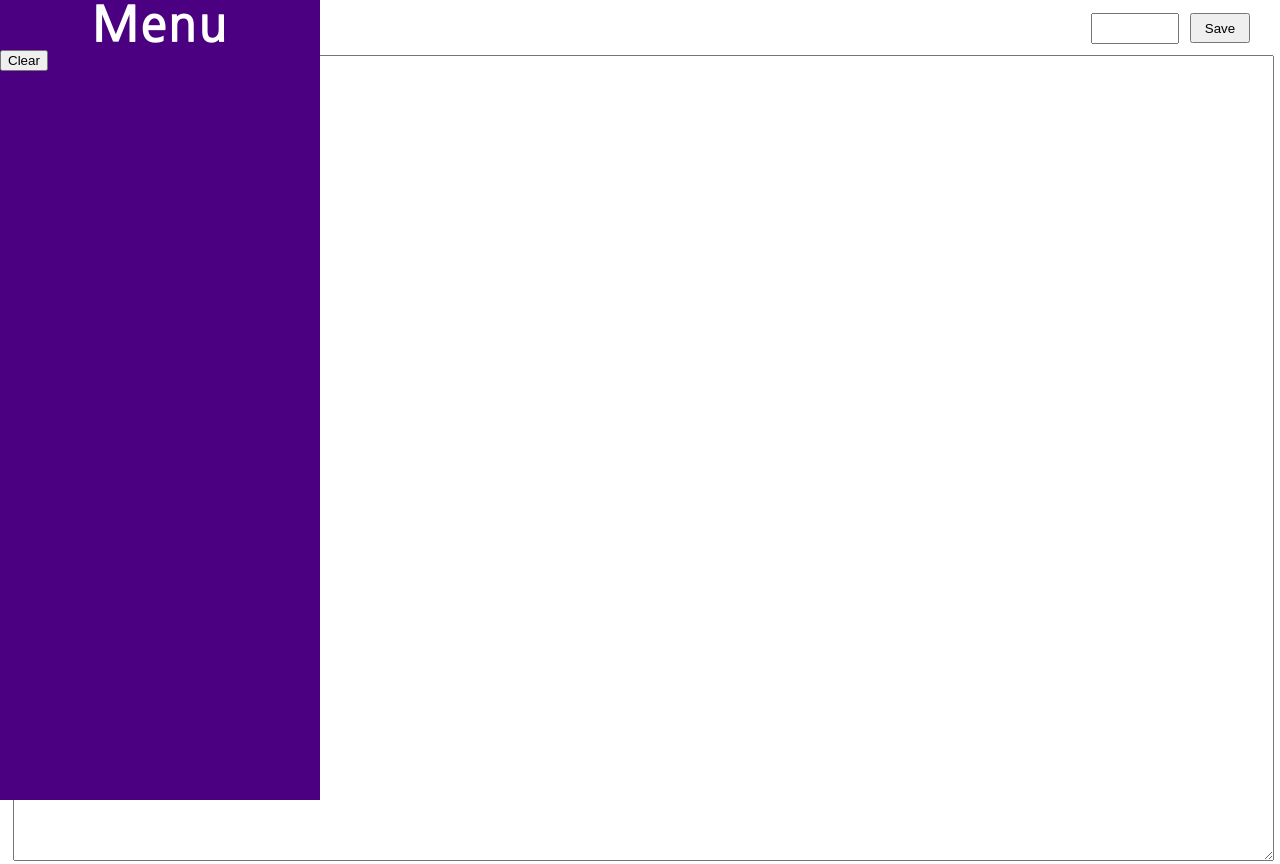
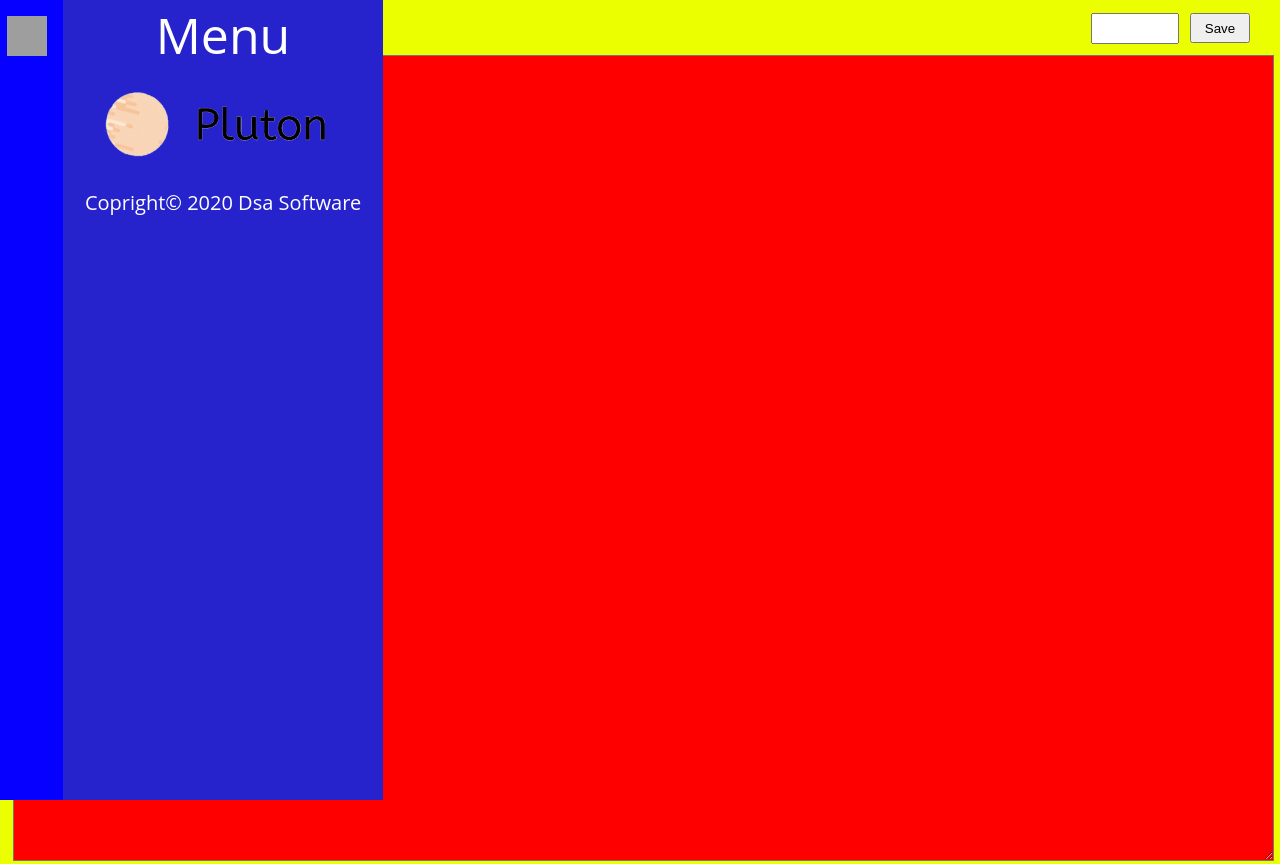
Before and after one commit to Dsa-Software/Pluton, a website with bundled scripts: page app/index.html in a window 1280 px wide. Built offline with nearby package versions, Linux system fonts and the light colour scheme; grey boxes are pictures that could not be loaded; files whose address does not match are found by name.

Commit message:
Add files via upload

```diff
--- a/app/css/index.css
+++ b/app/css/index.css
@@ -1,14 +1,15 @@
 :root {
     --divwidth: 5%;
-    --opacity: 100;
+    --opacity: 0;
+    background-color: #EBFF00;
 }
 
 #left{
-    width: var(--divwidth);
-    background-color: indigo;
+    width: 5%;
+    background-color: #0500FF;
     height: 100%;
     position: absolute;
-    opacity: 0;
+    opacity: 100;
     transition: all 1s;
 }
 
@@ -17,8 +18,10 @@
     width: 98%;
     height: 800px;
     margin-left: 1em;
-    color: indigo;
+    color: white;
     font-family: Consolas, "Courier New", monospace;
+    background-color: #FF0000;
+
 }
 
 #in {
@@ -37,17 +40,10 @@
 }
 
 #left:hover{
-    --divwidth: 25%;
-    --opacity: 0;
-    opacity: 100;
+    --divwidth: 500%;
+    --opacity: 100;
 }
 
-#menu-tit{
-    text-align: center;
-    color: white;
-    font-size: 50px;
-    font-family: 'Nanum Gothic', sans-serif;
-}
 
 #bars-solid {
     padding-top: 1em;
@@ -61,3 +57,28 @@
     position: fixed;
     right: 30px;
 }
+
+#menu{
+    padding-top: 1em;
+    position: fixed;
+}
+
+#menu_complete{
+    height: 100%;
+    position: absolute;
+    width: var(--divwidth);
+    opacity: var(--opacity);
+    transition: all 1s;
+}
+
+#real{
+    width: 100%;
+    height: 100%;
+    margin-left: calc(20% - 1px);
+    background-color: #2623CC;
+}
+
+.fix{
+    position: absolute;
+    right: 57px;
+}
--- a/app/index.html
+++ b/app/index.html
@@ -1,21 +1,36 @@
 <!DOCTYPE html>
-<html lang="en">
+<html>
   <div id="left">
     <script src="js/clear.js"></script>
-    <h1 id="menu-tit">Menu</h1>
-    <div id="clear">
-      <button id="clear" onclick="clear_all_input()" heigth="200px" width="250px">Clear</button>
+    <p align="center" class="fix">
+      <img class="menu" id="menu" src="https://lh3.googleusercontent.com/proxy/4FLEanoilSKVUEI-_zJhlwg3H9vSonyQAiu-yABF2NDD_qCxJE9C74qY6g1AKvwCmojMaUOlkh3J6qc6FZ_pspgmp6qDeKTFVUdwDRKMw6U8rBE5MFd4" width="40px" height="40px">
+    </p>
+  <div id="menu_complete">
+    <div id="real">
+      <p align="center" style="font-size: 50px; padding-top: 0.2em; color: white; font-family: 'Open Sans'">Menu</p>
+      <p align="center">
+        <img src="https://github.com/Dsa-Software/Pluton/raw/main/1602857643660.png?raw=true" height="130px" width="250px">
+      </p>
+      <p align="center" style="font-family: 'Open Sans'; color: white; font-size: 20px;">
+        Copright© 2020 Dsa Software
+      </p>
     </div>
   </div>
+    <!--<div id="clear">
+      <button id="clear" onclick="clear_all_input()" heigth="200px" width="250px">Clear</button>
+    </div>-->
+  </div>
   <head>
+    <script src="lib/js"></script>
     <link href="https://fonts.googleapis.com/css2?family=Roboto:wght@700&display=swap" rel="stylesheet">
     <link href="https://fonts.googleapis.com/css2?family=Nanum+Gothic:wght@700&display=swap" rel="stylesheet">
     <link rel="stylesheet" href="css/reset.css">
     <link rel="stylesheet" href="css/index.css">
     <script type="text/javascript" src="lib/dist/FileSaver.min.js"></script>
     <script src="js/save.js"></script>
+    <script src="js/index.js"></script>
     <meta charset="UTF-8">
-    <title>Pluton</title>
+    <title>UltraTextIDE</title>
     <meta http-equiv="Content-Security-Policy" content="script-src 'self' 'unsafe-inline';" />
   </head>
   <header>
@@ -25,8 +40,9 @@
     </p>
   </header>
   <body>
-    <textarea id="code" name="code" rows="20" cols="92">
-// Created by Pluton
-</textarea>
+    <div class = area>
+    <textarea id="code" name="code" rows="20" cols="92" spellcheck="false" autocapitalize="off" autocomplete="off" autocorrect="off">
+    </textarea>
+  </div>
   </body>
 </html>
--- /dev/null
+++ b/app/ts/index.ts
@@ -0,0 +1,15 @@
+const flask = new CodeFlask('#code', {
+    language: 'js',
+    lineNumbers: true,
+    defaultTheme: false
+});
+
+// How to listen for changes on your editor
+flask.onUpdate((code: string) => {
+  code = code
+});
+
+// How to update your editor with custom content:
+const new_content = 'let it = "go"';
+
+flask.updateCode(new_content);
```
